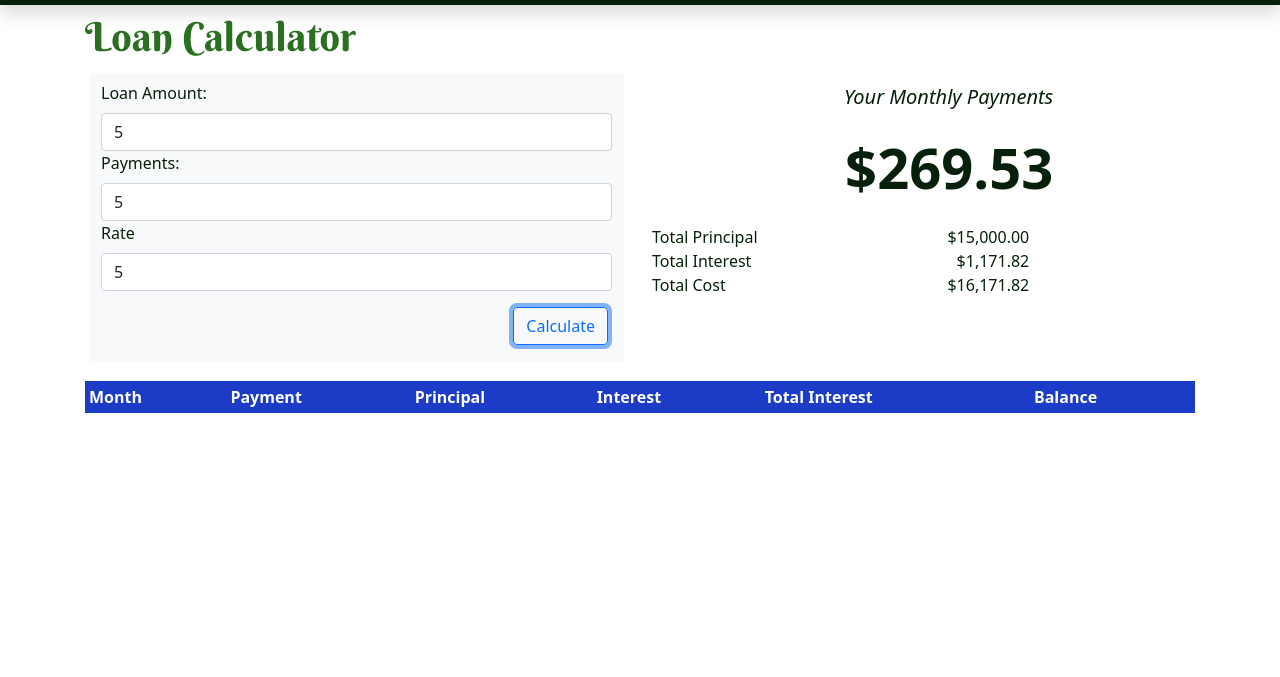
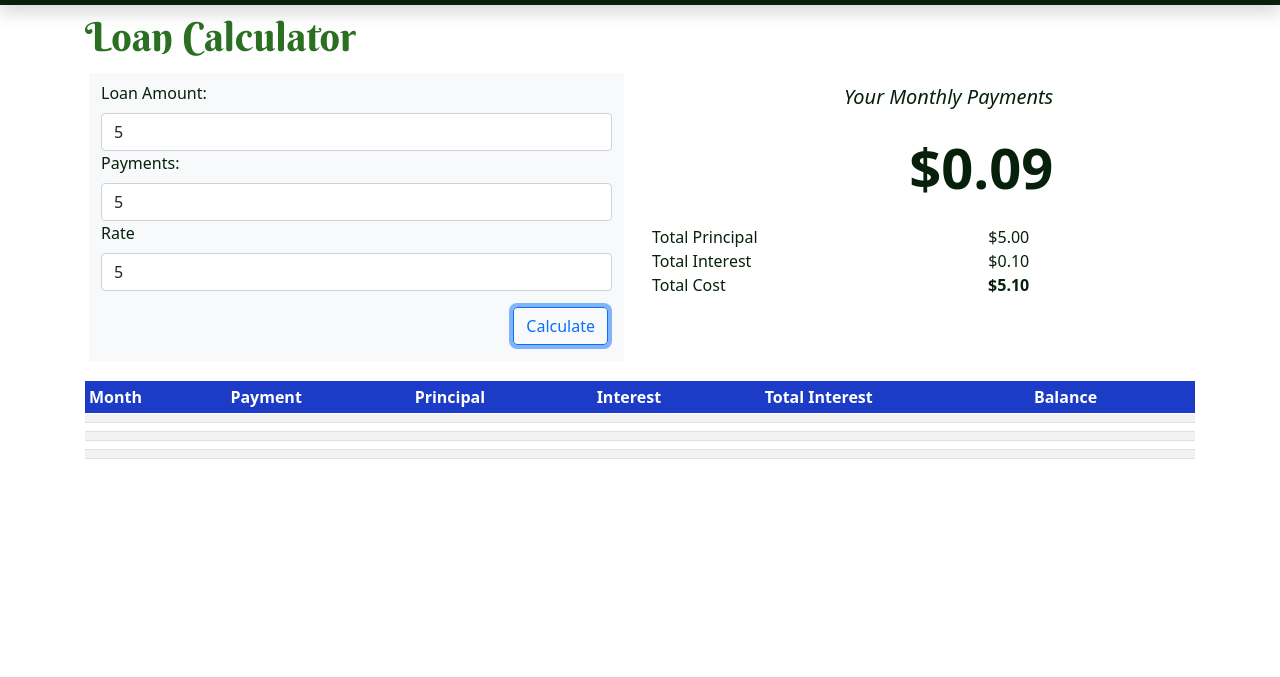
Before and after one commit to JoyfulReaper/LoanShark, a plain HTML site: page app.html in a window 1280 px wide. Both pictures are taken after typing "5", "5", "5" into the empty fields and a click on the button "Calculate". Shown: the part 51-728 px from the top of the page. Drawn offline with nearby package versions, Linux system fonts and the light colour scheme.

Commit message:
almost at solution..

```diff
--- a/app.html
+++ b/app.html
@@ -46,7 +46,7 @@
                         <a class="nav-link" href="./code.html">The Code</a>
                     </li>
                     <li class="nav-item">
-                        <a class="nav-link" target="_blank" href="https://github.com/JoyfulReaper">Git Repo</a>
+                        <a class="nav-link" target="_blank" href="https://github.com/JoyfulReaper/LoanShark">Git Repo</a>
                     </li>
                     <li class="nav-item">
                         <a class="nav-link" target="_blank" href="https://kgivler.com">About</a>
@@ -62,18 +62,18 @@
             <h1 class="logoFont">Loan Calculator</h1>
             <div class="row row-cols-1 row-cols-lg-2">
                 <div class="col">
-                    <form class="row bg-light m-1 pt-2">
+                    <form class="row bg-light m-1 pt-2" action="#" method="post">
                         <div class="col-12">
                             <label class="form-label">Loan Amount:</label>
-                            <input id="amount" type="number" type="text" class="form-control" placeholder="Amount" required>
+                            <input id="principal" type="number" class="form-control" placeholder="Amount" required>
                         </div>
                         <div class="col-12">
                             <label class="form-label">Payments:</label>
-                            <input id="payment" type="number" type="text" class="form-control" placeholder="Payments" required>
+                            <input id="term" type="number" class="form-control" placeholder="Payments" required>
                         </div>
                         <div class="col-12">
                             <label class="form-label">Rate</label>
-                            <input id="rate" type="number" type="text" class="form-control" placeholder="Rate" required>
+                            <input id="rate" type="number" class="form-control" placeholder="Rate" required>
                         </div>
                         <div class="col-12 d-flex justify-content-end p-3">
                             <button id="btnSubmit" type="button" class="btn btn-outline-primary">Calculate</button>
@@ -81,7 +81,7 @@
                     </form>
                 </div>
 
-                <div class="col">
+                <div id="outputPane" class="col invisible">
                     <div class="row">
                         <div class="col-12 col-lg-9 d-flex justify-content-end">
                             <em><h5 class="dark fw-normal mb-3 mt-3">Your Monthly Payments</h5></em>
@@ -89,14 +89,14 @@
                     </div>
                     <div class="row">
                          <div class="col-12 col-lg-9 d-flex justify-content-end">
-                            <span class="large dark mb-3">$269.53</span>
+                            <span id="payment" class="large dark mb-3"></span>
                         </div>
                     </div>
                     <div class="row">
                         <div class="col-12 col-lg-9">
-                            Total Principal <span id="principal" class="float-end me-4">$15,000.00</span><br>
-                            Total Interest  <span id="interest" class="float-end me-4">$1,171.82</span><br>
-                            Total Cost      <span id="total" class="float-end me-4">$16,171.82</span><br>
+                            Total Principal <span id="totalPrincipal" class="float-end me-4"></span><br>
+                            Total Interest  <span id="interest" class="float-end me-4"></span><br>
+                            Total Cost      <span id="total" class="float-end me-4"></span><br>
                         </div>
                     </div>
                 </div>
@@ -143,7 +143,7 @@
                     <div class="row">
                         <div class="col social"><a href="https://www.linkedin.com/in/kyle-givler/" target="_blank"><i
                                     class="fab fa-linkedin fa-2x"></i></a></div>
-                        <div class="col social"><a href="https://github.com/joyfulreaper" target="_blank"><i
+                        <div class="col social"><a href="https://github.com/JoyfulReaper" target="_blank"><i
                                     class="fab fa-github fa-2x"></i></a></div>
                     </div>
                 </div>
@@ -170,5 +170,8 @@
         integrity="sha384-cVKIPhGWiC2Al4u+LWgxfKTRIcfu0JTxR+EQDz/bgldoEyl4H0zUF0QKbrJ0EcQF" crossorigin="anonymous">
     </script>
     <script src="./js/site.js"></script>
+    <script>
+        document.getElementById("btnSubmit").addEventListener("click", getInput);
+    </script>
 </body>
 </html>
--- a/js/site.js
+++ b/js/site.js
@@ -1,5 +1,88 @@
-// Call HelloWorld
+function getInput() {
+    document.getElementById("outputPane").classList.add("invisible");
 
-function HelloWorld() {
-    alert("Hello World!");
+    let principal = document.getElementById("principal").value;
+    let term = document.getElementById("term").value;
+    let rate = document.getElementById("rate").value;
+
+    principal = parseInt(principal);
+    term = parseInt(term);
+    rate = parseInt(rate);
+
+    if(!Number.isInteger(principal) || !Number.isInteger(term) || !Number.isInteger(rate)) {
+        alert("Please enter valid integers for the principal, term, and rate.");
+        return;
+    }
+
+    let loanObj = calculateLoanData(principal, term, rate);
+
+    displayResults(loanObj);
 }
+
+function calculateLoanData(principal, term, rate) {
+
+    let monthly = (principal * (rate / 1200) / (1 - (1 + rate/1200) ** -60)).toFixed(2);
+
+    let loanObj = {
+        Principal : principal,
+        Term : term,
+        Rate : rate,
+        Monthly : monthly,
+        TotalInterest: 0,
+        Payments: []
+    };
+
+    let balance = principal;
+    for(let i = 0; i < term; i++) {
+        let interest = principal * rate / 1200;
+        let payment = monthly - interest;
+
+        loanObj.TotalInterest += interest;
+        let interestPaid = loanObj.TotalInterest;
+
+        balance -= payment;
+
+        let current = {
+            Interest : interest,
+            Payment : payment,
+            InterestPaid: interestPaid,
+            Balance : balance
+        }
+
+        principal -= payment;
+
+        loanObj.Payments.push(current);
+    }
+
+    return loanObj;
+}
+
+function displayResults(loanObj) {
+    let tableBody = document.getElementById("results");
+    let templateRow = document.getElementById("tableTemplate");
+
+    tableBody.innerHTML = "";
+
+    for(let i = 0; i < loanObj.Payments.length; i++) {
+        let tableRow = document.importNode(templateRow.content, true);
+
+        let rowCols = tableRow.querySelectorAll("td");
+        rowCols[0] = 1;
+        rowCols[1] = 2;
+        rowCols[2] = 3;
+
+        tableBody.appendChild(tableRow);
+    }
+
+    var formatter = new Intl.NumberFormat('en-US', {
+        style: 'currency',
+        currency: 'USD',
+      });
+
+    document.getElementById("payment").innerHTML = `${formatter.format(loanObj.Monthly)}`;
+    document.getElementById("totalPrincipal").innerHTML = `${formatter.format(loanObj.Principal)}`;
+    document.getElementById("interest").innerHTML = `${formatter.format((loanObj.TotalInterest).toFixed(2))}`;
+    document.getElementById("total").innerHTML = `<strong>${formatter.format((loanObj.Principal + loanObj.TotalInterest).toFixed(2))}</strong>`;
+
+    document.getElementById("outputPane").classList.remove("invisible");
+}
```
Also changed, not shown: code.html (+2 -2 lines), index.html (+2 -2 lines).
